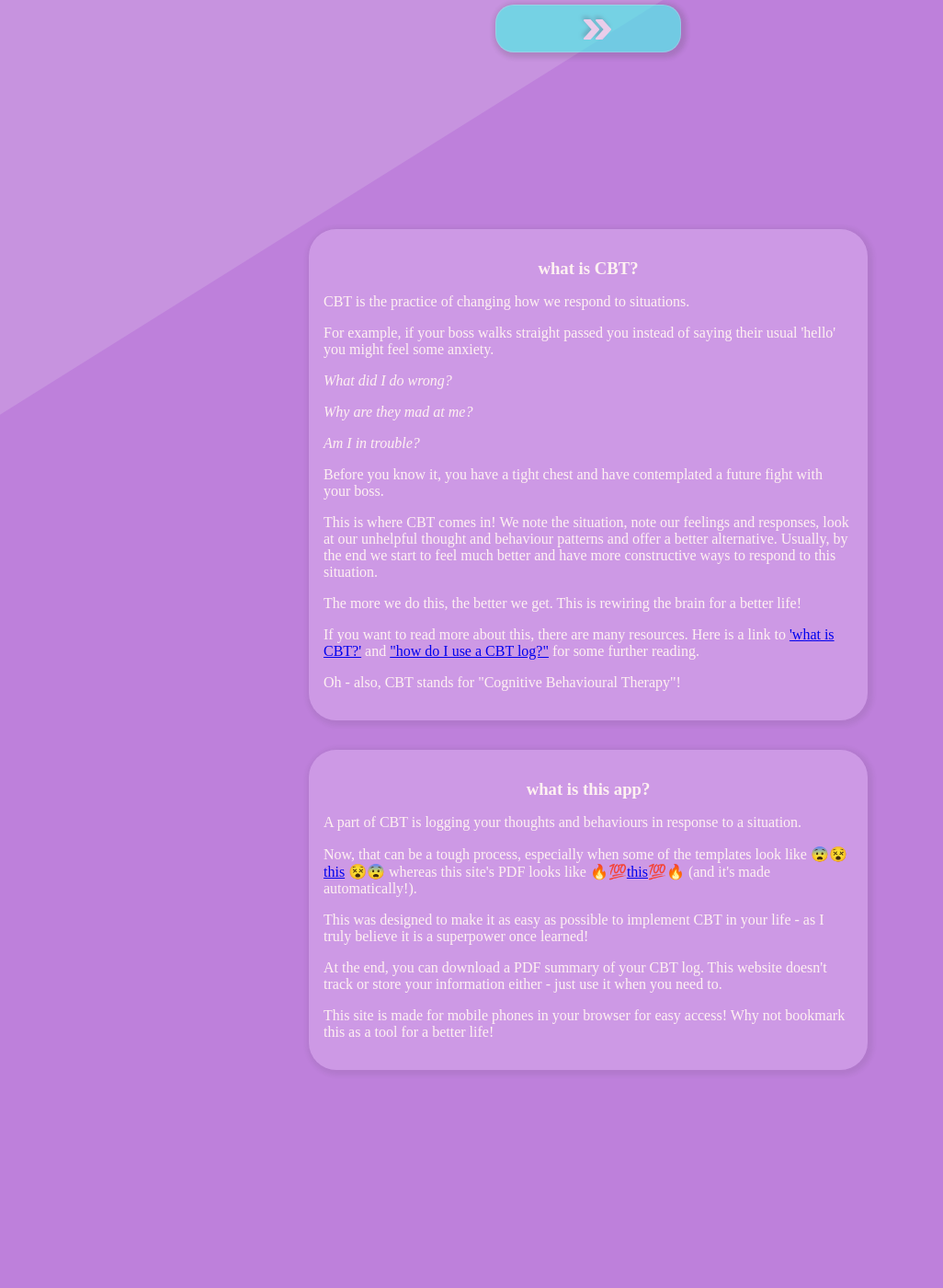
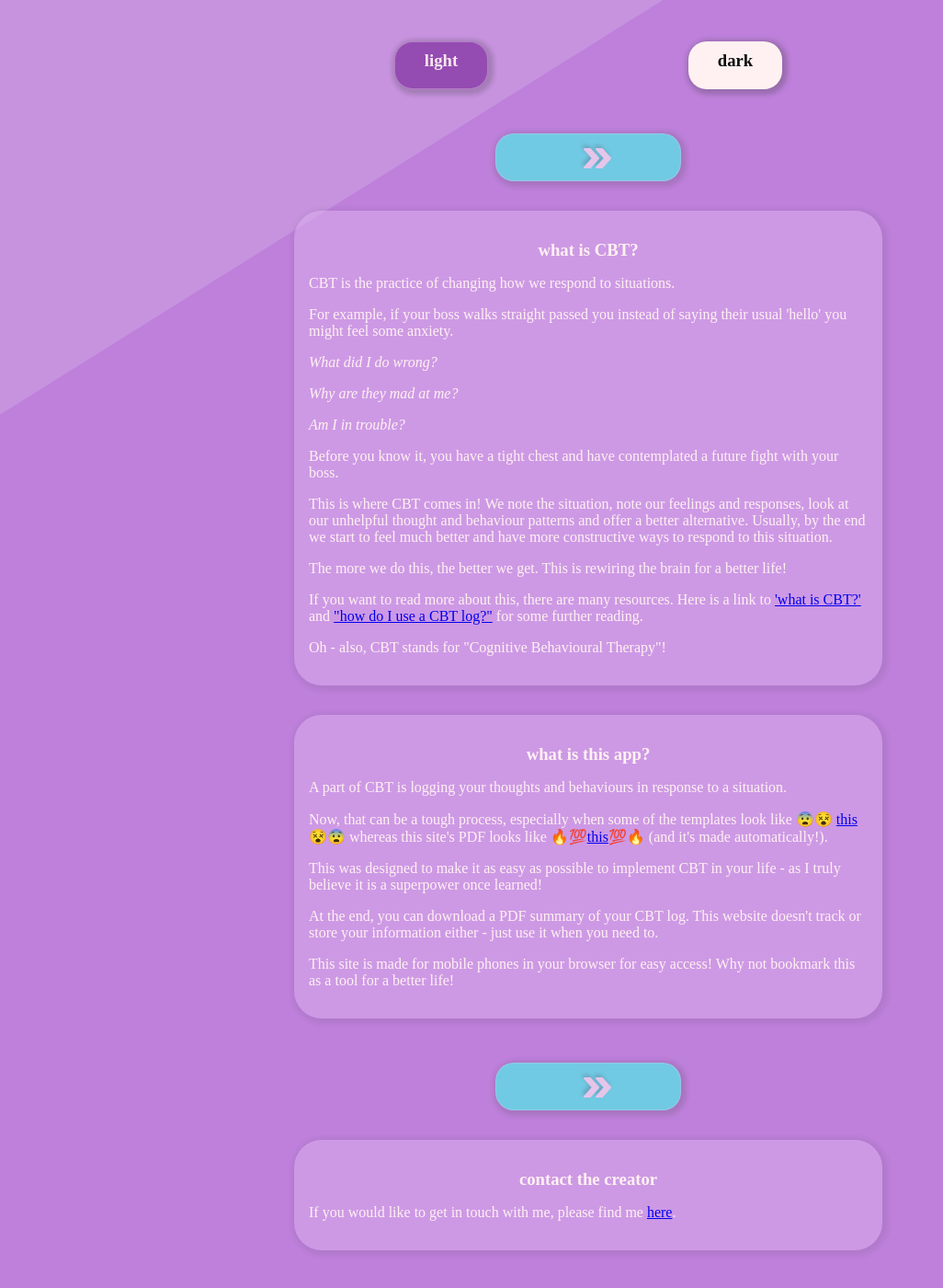
Before and after one commit to ohohohobrien/CBTLog, a plain HTML site: page index.html in a window 1280 px wide. Shown: the part 418-1818 px from the top of the page at 92% size, without its empty margins (0-1026 px from the left). Before the commit the page ends 1645 px from the top, so only its background shows below. Drawn offline with Linux system fonts and the light colour scheme; a web font is replaced by a local one.

Commit message:
text accessibility

```diff
--- a/CSS/main.scss
+++ b/CSS/main.scss
@@ -539,7 +539,7 @@ body {
 // Page 2
 
 section {
-  margin: 1em auto 4em auto;
+  margin: 1em 0 4em 0;
 }
 
 .helpful-text-container {
@@ -628,7 +628,7 @@ section {
   @include outline-light();
   border-radius: 30px;
   padding: 2em 1em;
-  margin: 2em 1em;
+  margin: 2em 0;
 }
 
 .page3-choice-container {
@@ -1120,12 +1120,48 @@ section {
 
   section {
     margin-top: 2em;
+    margin-left: 0;
+    margin-right: 0;
     padding-bottom: 1em;
     .index-info-container {
       h3 {
       }
       p {
         text-align: left;
+      }
+    }
+  }
+
+  .bottom-navigation-container {
+    display: flex;
+    align-items: center;
+    justify-items: center;
+    margin: 3em auto 2em;
+
+    .next-button-small {
+      text-align: center;
+      padding: auto;
+      @include button-style();
+      width: 100px;
+      background: #fff1f1;
+      opacity: 100%;
+
+      h3 {
+        padding: 0.5em;
+        color: #0d0d0d;
+      }
+    }
+
+    .back-button-small {
+      text-align: center;
+      padding: auto;
+      @include button-style();
+      width: 100px;
+      background: #8e44ad;
+      opacity: 90%;
+
+      h3 {
+        padding: 0.5em;
       }
     }
   }
--- /dev/null
+++ b/Javscript/index.js
@@ -0,0 +1,29 @@
+window.onload = init;
+
+
+function init() {
+    sessionStorage.setItem("accessibilityMode", false);
+
+    // calm mode
+    document.getElementById('calmButton').addEventListener('click', () => {
+        const allElements = document.body.querySelectorAll('*').forEach(function(node) {
+            if (node.nodeName !== "A") {
+                node.style.color = '#fff1f1';
+            }
+        });
+        document.getElementById('accessibilityText').style.color = '#0D0D0D';
+        sessionStorage.setItem("accessibilityMode", false);
+    })
+
+    // accessibility mode
+    document.getElementById('accessibilityButton').addEventListener('click', () => {
+        const allElements = document.body.querySelectorAll('*').forEach(function(node) {
+            if (node.nodeName !== "A") {
+                node.style.color = '#0D0D0D';
+            }
+        });
+        document.getElementById('calmText').style.color = '#fff1f1';
+        sessionStorage.setItem("accessibilityMode", true);
+    })
+
+}
--- a/Javscript/main.js
+++ b/Javscript/main.js
@@ -41,13 +41,24 @@ let pageContent = {
     },
 };
 
-
-console.log(pageContent);
-
 function init() {
 
     applyPageListeners();
-
+    setInterval(checkAccessibility, 100);
+
+}
+
+// changes the font color to black or white
+function checkAccessibility() {
+
+    let accessibilityMode = sessionStorage.getItem("accessibilityMode");
+
+    if (accessibilityMode === "true") {
+        // accessibility mode
+        document.body.querySelectorAll('*').forEach(function(node) {
+            node.style.color = '#0D0D0D';
+        });
+    }
 }
 
 function applyPageListeners() {
@@ -259,6 +270,8 @@ function applyPageListeners() {
     page6FinishButton.addEventListener("click", (e) => {
         window.open("https://ohohohobrien.github.io/CBTLog/");
     });
+
+    checkAccessibility();
 
 }
 
--- a/index.html
+++ b/index.html
@@ -358,7 +358,16 @@
                 <h3>take 5 minutes to fill out a <span class="span-link"><a href="#link-CBT">CBT</a></span> log and feel better now</h3>
             </div>
 
-            <div class="bottom-navigation-container index-container">
+            <div class="bottom-navigation-container">
+                <div class="back-button-small" id="calmButton">
+                    <h3 id="calmText">light</h3>
+                </div>
+                <div class="next-button-small" id="accessibilityButton">
+                    <h3 id="accessibilityText">dark</h3>
+                </div>
+            </div>
+
+            <div class="bottom-navigation-container">
                 <a href="./cbtlog.html">
                     <div class="next-button-large">
                         <img class="next-icon" src="./resources/icons/right-arrow.svg" alt="start CBT app">
@@ -393,6 +402,21 @@
                 </div>
             </section>
 
+            <div class="bottom-navigation-container">
+                <a href="./cbtlog.html">
+                    <div class="next-button-large">
+                        <img class="next-icon" src="./resources/icons/right-arrow.svg" alt="start CBT app">
+                    </div>
+                </a>
+            </div>
+
+            <section>
+                <div class="index-info-container">
+                    <h3>contact the creator</h3>
+                    <p>If you would like to get in touch with me, please find me <a target="_blank" href="https://ohohohobrien.github.io/portfolio/">here</a>.</p>
+                </div>
+            </section>
+
         </div>
 
     </div>
@@ -415,5 +439,5 @@
     });
 
 </script>
-
+<script src="./Javscript/index.js"></script>
 </html>
```
Also changed, not shown: CSS/main.css, 1 other file.
